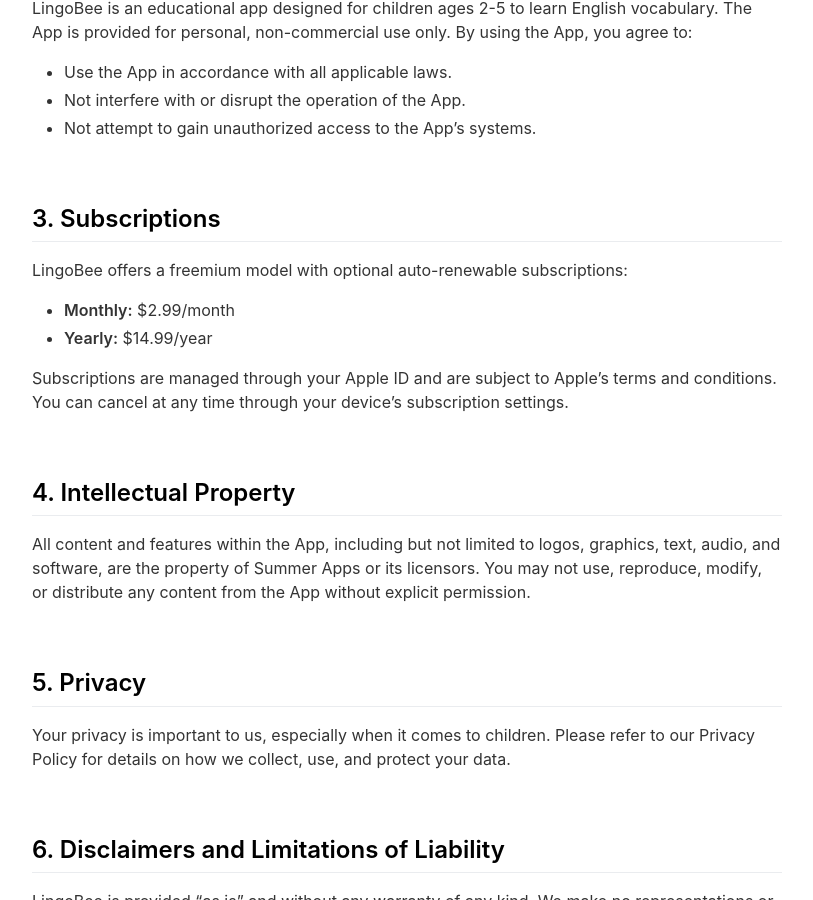
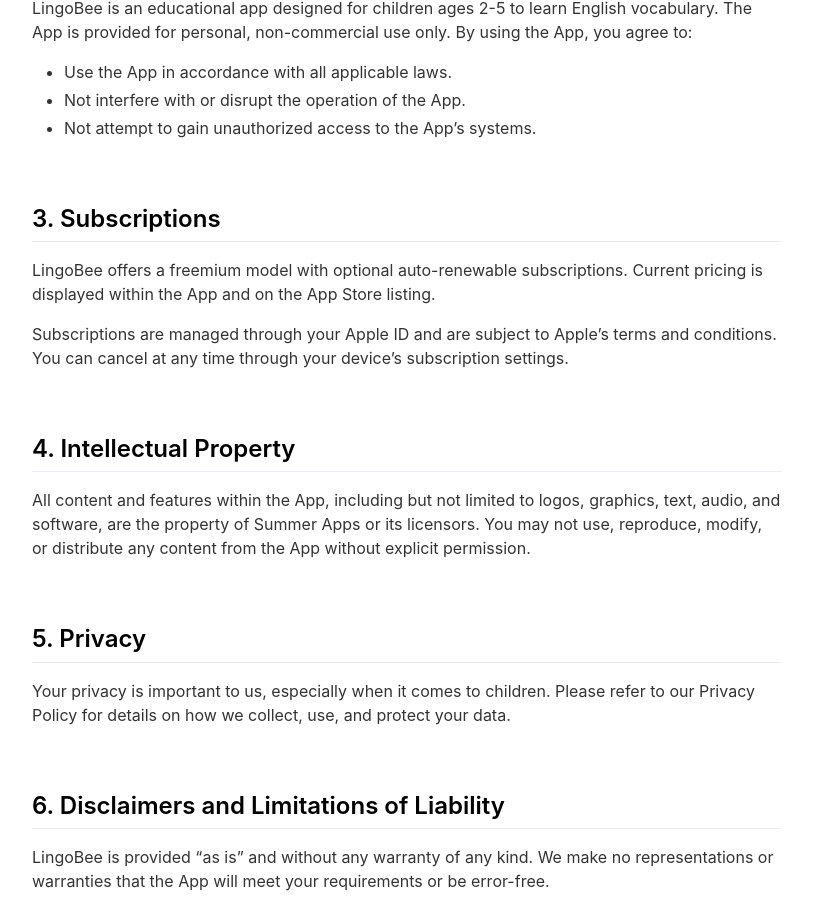
Before and after one commit to khamidjon/lingobee-landing-page, a Jekyll site: the page built from _pages/terms.md, in a window 1280 px wide and 900 px high, scrolled down 596 px. Shown: the whole window, without its empty margins (233-1046 px from the left). Built offline with Jekyll 4.4.1, drawn with Linux system fonts in a browser that asks for light colours; nearby versions of some CDN libraries.

Commit message:
updated info

```diff
--- a/_pages/terms.md
+++ b/_pages/terms.md
@@ -27,10 +27,7 @@ LingoBee is an educational app designed for children ages 2-5 to learn English v
 <br>
 
 ## 3. Subscriptions
-LingoBee offers a freemium model with optional auto-renewable subscriptions:
-
-- **Monthly:** $2.99/month
-- **Yearly:** $14.99/year
+LingoBee offers a freemium model with optional auto-renewable subscriptions. Current pricing is displayed within the App and on the App Store listing.
 
 Subscriptions are managed through your Apple ID and are subject to Apple's terms and conditions. You can cancel at any time through your device's subscription settings.
 
```
